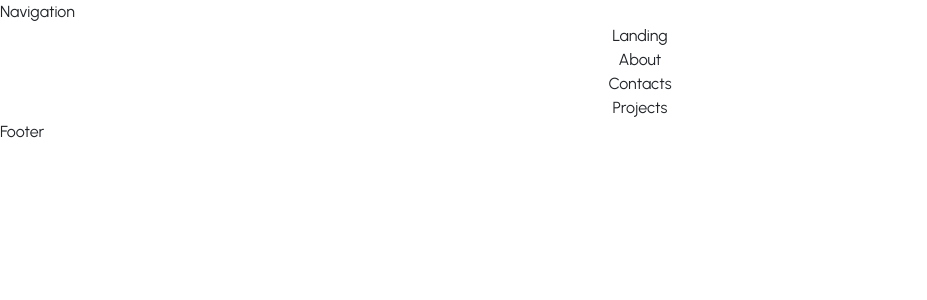
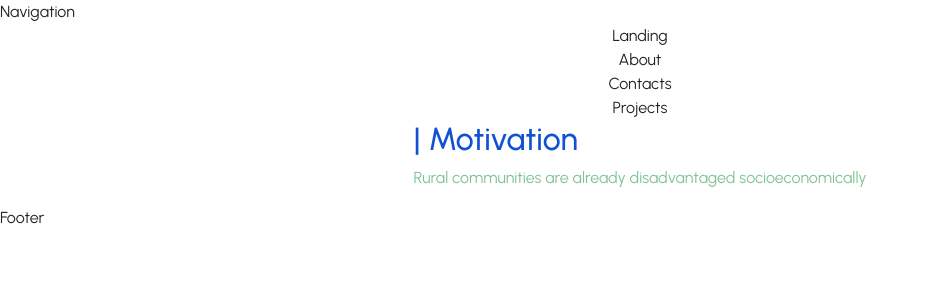
Before and after one commit to acm-ucr/ewb-website, a Next.js app: page / in a window 1280 px wide. Shown: the top 300 px of the page, without its empty margins (0-927 px from the left). Built offline with nearby package versions, Linux system fonts and the light colour scheme.

Commit message:
Add Subtitle

```diff
--- a/src/app/page.js
+++ b/src/app/page.js
@@ -2,6 +2,7 @@ import About from "@/components/home/About";
 import Landing from "@/components/home/Landing";
 import Projects from "@/components/home/Projects";
 import WhyJoin from "@/components/home/Contacts";
+import Subtitle from "@/components/Subtitle";
 const Home = () => {
   return (
     <>
@@ -9,6 +10,7 @@ const Home = () => {
       <About />
       <WhyJoin />
       <Projects />
+      <Subtitle />
     </>
   );
 };
--- a/src/components/Subtitle.jsx
+++ b/src/components/Subtitle.jsx
@@ -1,9 +1,14 @@
-const Subtitle = ({ title }) => {
+import React from "react";
+const Subtitle = ({ title = "| Motivation" }) => {
+  // const Subtitle = ({ title }) => {
+  const blueColor = "#1151D3";
+  const greenColor = "#80C393";
   return (
     <div>
-      Subtitle
-      <h2>Testing subtitle</h2>
-      <p>Testing paragraph.</p>
+      <h2 style={{ color: blueColor }}>{title}</h2>
+      <p style={{ color: greenColor }}>
+        Rural communities are already disadvantaged socioeconomically
+      </p>
     </div>
   );
 };
```
